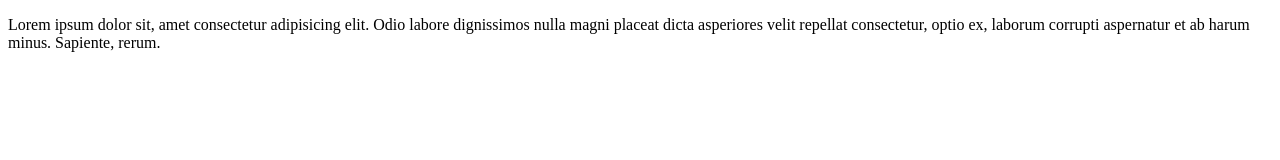
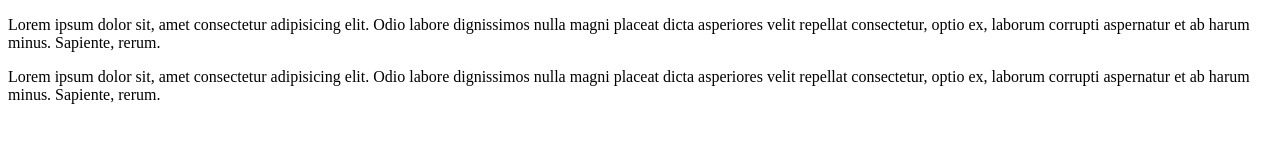
Before and after one commit to markpol10/FED, a plain HTML site: page index.html in a window 1280 px wide. Drawn offline with Linux system fonts and the light colour scheme.

Commit message:
Update index.html

```diff
--- a/index.html
+++ b/index.html
@@ -12,7 +12,19 @@
 
 
 <div class="content">
-    <p>Lorem ipsum dolor sit, amet consectetur adipisicing elit. Odio labore dignissimos nulla magni placeat dicta asperiores velit repellat consectetur, optio ex, laborum corrupti aspernatur et ab harum minus. Sapiente, rerum.</p>
+
+    <p>Lorem ipsum dolor sit, amet consectetur adipisicing elit.
+    Odio labore dignissimos nulla magni placeat
+    dicta asperiores velit repellat consectetur,
+    optio ex, laborum corrupti aspernatur et ab harum minus. Sapiente, rerum.
+    </p>
+
+    <p>Lorem ipsum dolor sit, amet consectetur adipisicing elit.
+        Odio labore dignissimos nulla magni placeat
+        dicta asperiores velit repellat consectetur,
+        optio ex, laborum corrupti aspernatur et ab harum minus. Sapiente, rerum.
+        </p>
+
 </div>
 
 
```
